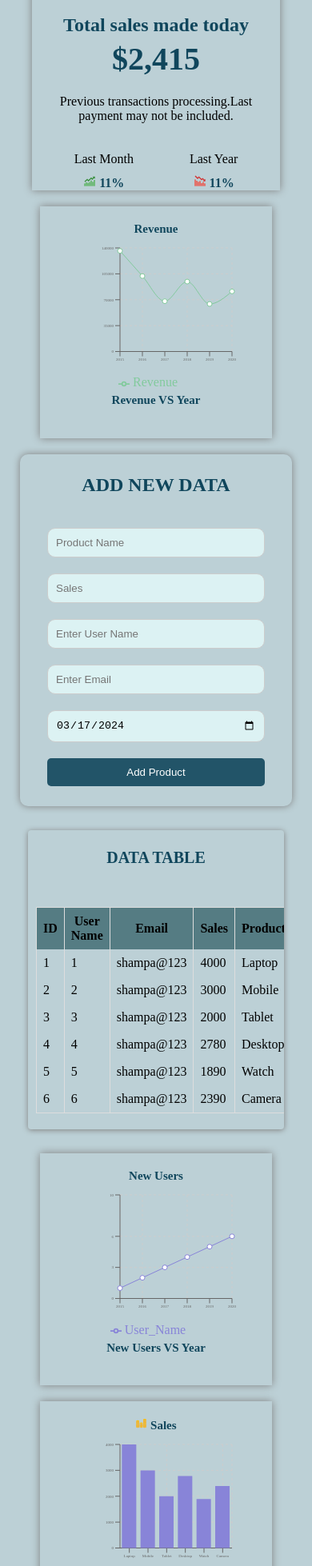
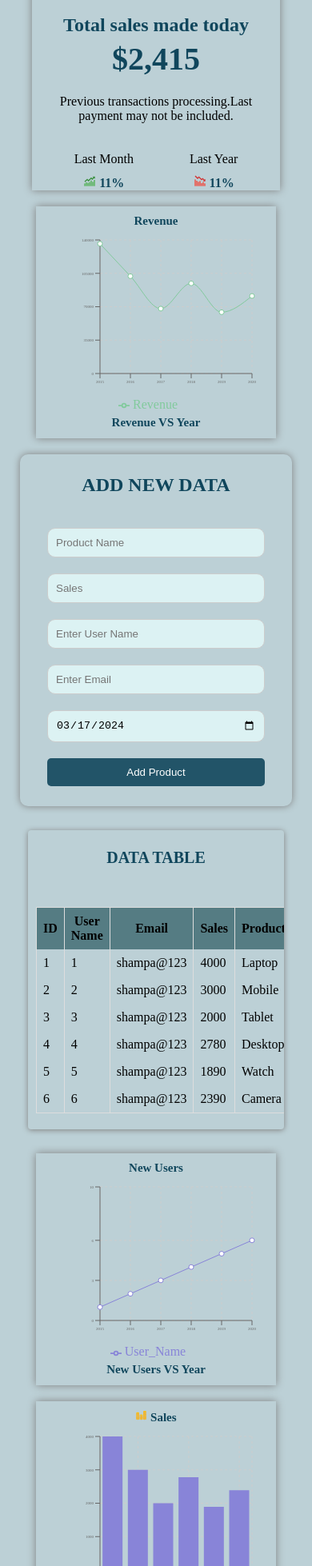
Before and after one commit to ShampaShaw/DashBoard-assignment, a React (Create React App) app: page / in a window 390 px wide. Shown: the part 1487-3445 px from the top of the page at 80% size. Built offline with nearby package versions, Linux system fonts and the light colour scheme.

Commit message:
Update chart dimensions and padding

```diff
--- a/src/components/charts/areaChart/areac.css
+++ b/src/components/charts/areaChart/areac.css
@@ -1,7 +1,7 @@
 .areaC{
     width: 500px;
   height: 450px;
-  padding: 20px;
+  padding-top: 10px;
     box-shadow: gray 0px 0px 10px;
 }
 
@@ -32,8 +32,8 @@
 
 @media screen and (max-width: 400px){
     .areaC{
-        width: 250px;
-        height: 250px;
+        width: 300px;
+        height: 280px;
     }
 
     .title1{
--- a/src/components/charts/barC/barC.css
+++ b/src/components/charts/barC/barC.css
@@ -1,7 +1,7 @@
 .barC{
     width: 500px;
     height: 450px;
-    padding: 20px;
+    padding-top: 10px;
     box-shadow: gray 0px 0px 10px;
 }
 
@@ -31,8 +31,8 @@
 
 @media screen and (max-width: 400px){
     .barC{
-        width: 250px;
-        height: 250px;
+        width: 300px;
+        height: 280px;
     }
 
     .title1{
--- a/src/components/charts/line/line.css
+++ b/src/components/charts/line/line.css
@@ -1,7 +1,7 @@
 .line{
     width: 500px;
   height: 450px;
-  padding: 20px;
+    padding-top: 10px;
     box-shadow: gray 0px 0px 10px;
 }
 
@@ -35,8 +35,8 @@
 
 @media screen and (max-width: 400px){
     .line{
-        width: 250px;
-        height: 250px;
+        width: 300px;
+        height: 280px;
     }
 
     .xaxis{
--- a/src/components/charts/scatter/scatter.css
+++ b/src/components/charts/scatter/scatter.css
@@ -1,7 +1,7 @@
 .circular{
     width: 500px;
     height: 450px;
-    padding: 20px;
+    padding-top: 10px;
     box-shadow: gray 0px 0px 10px;
 }
 
@@ -14,7 +14,7 @@
 
 @media screen and (max-width: 600px){
     .circular{
-        width: 350px;
+        width: 400px;
         height: 350px;
     }
 
@@ -25,7 +25,7 @@
 
 @media screen and (max-width: 480px){
     .circular{
-        width: 300px;
+        width: 400px;
         height: 300px;
     }
 
@@ -36,8 +36,8 @@
 
 @media screen and (max-width: 400px){
     .circular{
-        width: 250px;
-        height: 250px;
+        width: 300px;
+        height: 280px;
     }
 
     .title1{
--- a/src/content/dashboard/dashboard.css
+++ b/src/content/dashboard/dashboard.css
@@ -110,7 +110,7 @@
   align-items: center;
   justify-content: center;
   width: 450px;
-  height: 400px;
+  height: 350px;
   gap: 10px;
   margin: 30px;
   padding: 20px;
```
